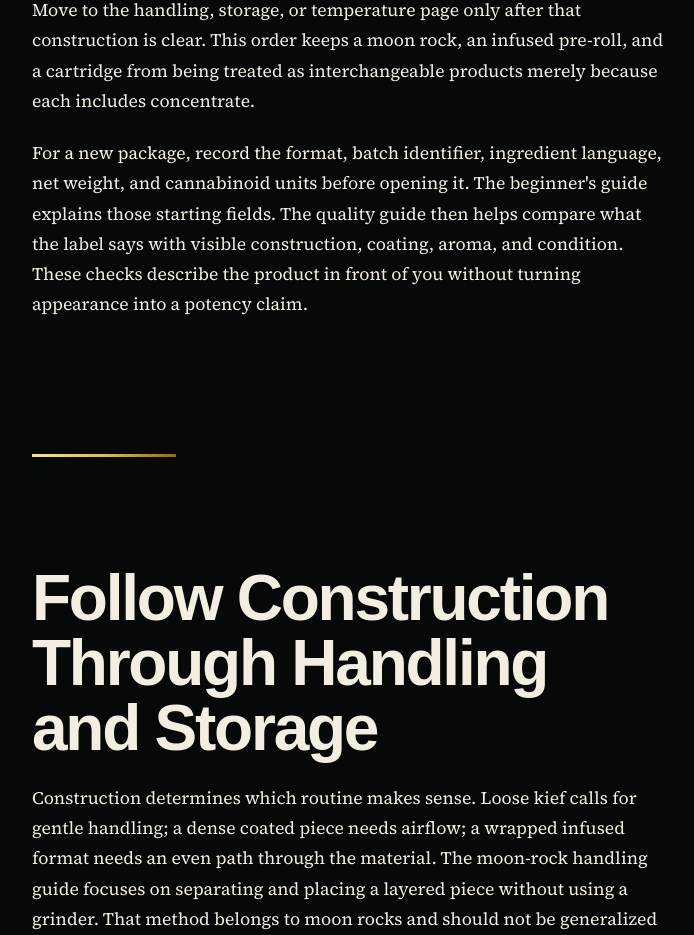
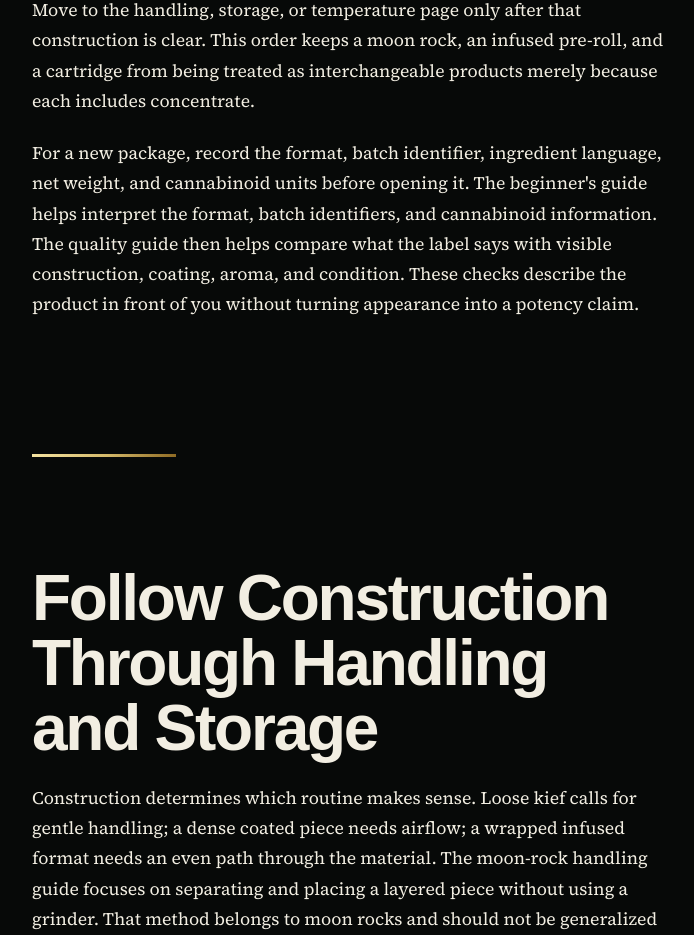
Before and after one commit to MONKEEJUMP/presidential-thc-net, a Next.js app: page /guides in a window 1280 px wide. Shown: the part 6560-7495 px from the top of the page, without its empty margins (0-694 px from the left). Built offline with nearby package versions, Linux system fonts and the light colour scheme; a web font is replaced by a local one.

Commit message:
Address PR review feedback (#14)
- Align the linked beginner guide with its actual label coverage

```diff
--- a/src/content/guides.ts
+++ b/src/content/guides.ts
@@ -59,7 +59,7 @@ export const guidesHub: PageContent = {
       heading: "Use the Guides as a Working Sequence",
       paragraphs: [
         "Each guide answers one practical question. Begin with the format named on the package, then identify the layers or extract ingredients involved. Move to the handling, storage, or temperature page only after that construction is clear. This order keeps a moon rock, an infused pre-roll, and a cartridge from being treated as interchangeable products merely because each includes concentrate.",
-        "For a new package, record the format, batch identifier, ingredient language, net weight, and cannabinoid units before opening it. The beginner's guide explains those starting fields. The quality guide then helps compare what the label says with visible construction, coating, aroma, and condition. These checks describe the product in front of you without turning appearance into a potency claim.",
+        "For a new package, record the format, batch identifier, ingredient language, net weight, and cannabinoid units before opening it. The beginner's guide helps interpret the format, batch identifiers, and cannabinoid information. The quality guide then helps compare what the label says with visible construction, coating, aroma, and condition. These checks describe the product in front of you without turning appearance into a potency claim.",
       ],
     },
     {
```
